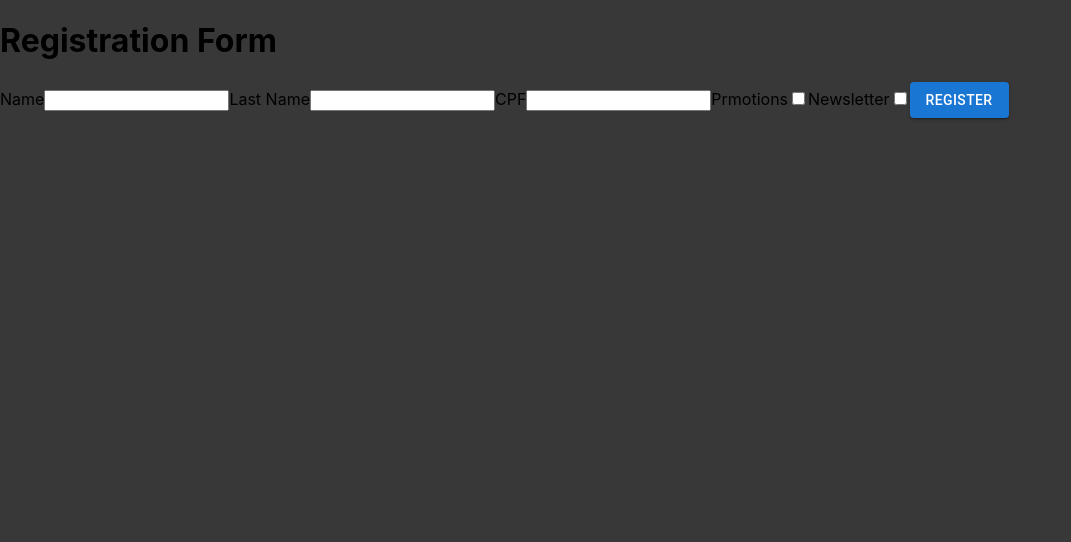
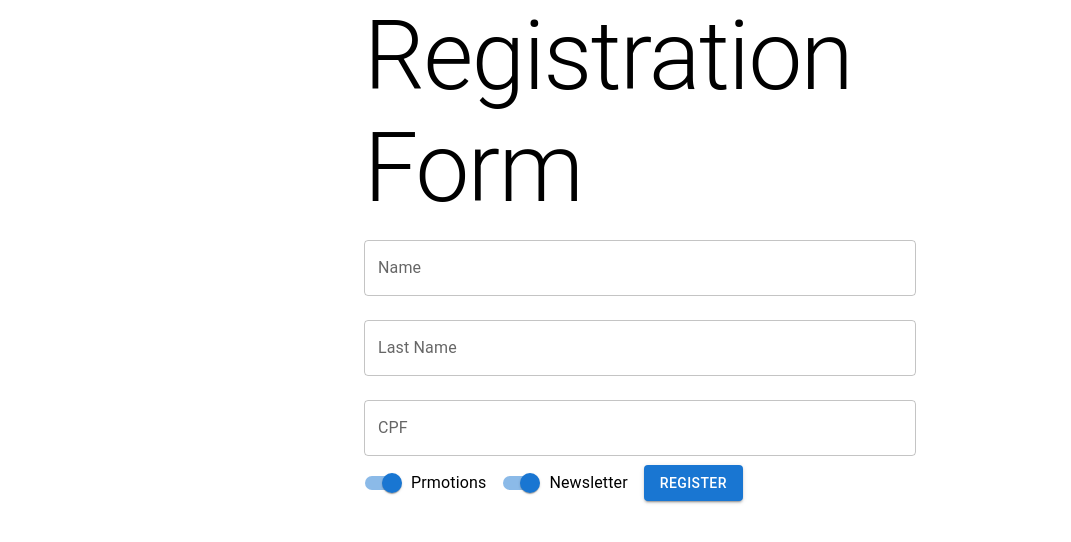
Before and after one commit to GuilhermeSR98/react_form, a React (Create React App) app: page / in a window 1280 px wide. Shown: the top 542 px of the page, without its empty margins (0-1071 px from the left). Built offline with nearby package versions, Linux system fonts and the light colour scheme.

Commit message:
Creating RegistrationForm component

```diff
--- a/src/App.js
+++ b/src/App.js
@@ -1,14 +1,15 @@
 import './App.css'
-import React, { Component, Fragment }  from 'react';
+import React, { Component } from 'react'
+import { Container, Typography } from '@mui/material/'
 import RegistrationForm from './Components/RegistrationForm/RegistrationForm'
 
 class App extends Component {
   render() {
     return (
-      <Fragment>
-        <h1>Registration Form</h1>
+      <Container maxWidth="sm">
+        <Typography variant="h1">Registration Form</Typography>
         <RegistrationForm />
-      </Fragment>
+      </Container>
     )
   }
 }
--- a/src/Components/RegistrationForm/RegistrationForm.jsx
+++ b/src/Components/RegistrationForm/RegistrationForm.jsx
@@ -1,20 +1,56 @@
-import React from 'react';
-import Button from '@mui/material/Button'
+import React from 'react'
+import {
+  Button,
+  FormControlLabel,
+  Switch,
+  TextField,
+  Box
+} from '@mui/material/'
 
 function RegistrationForm() {
   return (
     <form>
-      <label>Name</label>
-      <input type="text" />
-      <label>Last Name</label>
-      <input type="text" />
-      <label>CPF</label>
-      <input type="text" />
-      <label>Prmotions</label>
-      <input type="checkbox" />
-      <label>Newsletter</label>
-      <input type="checkbox" />
-      <Button variant='contained'>Register</Button>
+      <Box
+        component="form"
+        sx={{
+          maxWidth: '100%'
+          /* '& > :not(style)': { m: 1 } */
+        }}
+        noValidate
+        autoComplete="off"
+      >
+        <TextField
+          fullWidth
+          margin="normal"
+          id="nameTextField"
+          label="Name"
+          variant="outlined"
+        />
+        <TextField
+          fullWidth
+          margin="normal"
+          id="lastNameTextField"
+          label="Last Name"
+          variant="outlined"
+        />
+        <TextField
+          fullWidth
+          margin="normal"
+          id="cpfTextField"
+          label="CPF"
+          variant="outlined"
+        />
+      </Box>
+
+      <FormControlLabel
+        control={<Switch defaultChecked />}
+        label="Prmotions"
+      />
+      <FormControlLabel
+        control={<Switch defaultChecked />}
+        label="Newsletter"
+      />
+      <Button variant="contained">Register</Button>
     </form>
   )
 }
--- a/src/index.css
+++ b/src/index.css
@@ -5,7 +5,7 @@ body {
     sans-serif;
   -webkit-font-smoothing: antialiased;
   -moz-osx-font-smoothing: grayscale;
-  background-color: rgb(56, 56, 56);
+  /* background-color: rgb(56, 56, 56); */
 }
 
 code {
```
